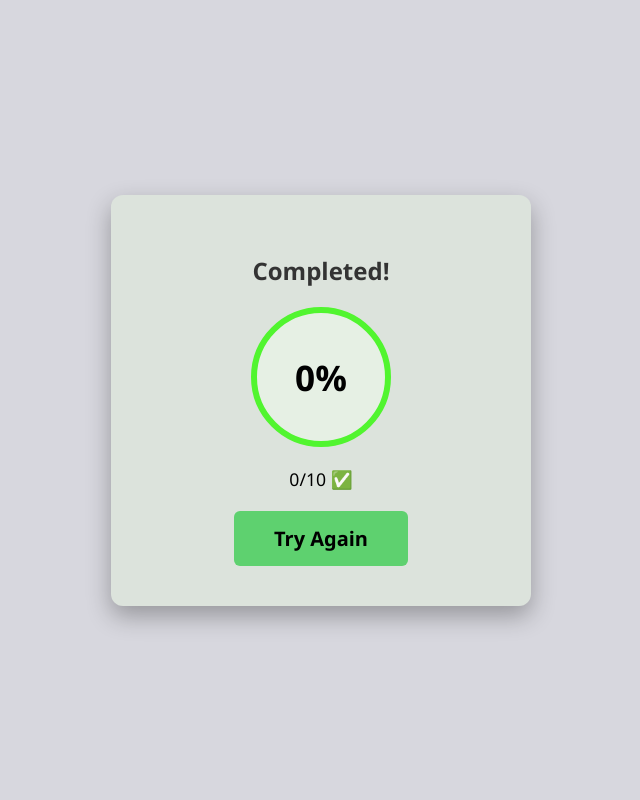
After one commit to Gowthaman585/linux-quest, a Flask app: page /results in a window 1280 px wide. The commit adds this page. Shown: the whole page, without its empty margins (319-959 px from the left). Run offline with Flask 3, Linux system fonts and the light colour scheme.

Commit message:
feat(scoring): implement session-based scoring service and results view

```diff
--- a/app/__init__.py
+++ b/app/__init__.py
@@ -2,7 +2,7 @@ from flask import Flask
 
 def create_app():
     app = Flask(__name__)
-
+    app.secret_key = '8da77a6e2f5c066e25bac4134fe6e011bf811829df11d999c6409f0a370d3289'
     # Register application routes via Blueprints
     from app import routes
     app.register_blueprint(routes.bp)
--- a/app/routes.py
+++ b/app/routes.py
@@ -1,18 +1,18 @@
 from flask import Blueprint, render_template, request, redirect, url_for
 from app.questions.ssh import QUESTIONS
+from app.services.scoring import init_quiz_session, process_answer, get_quiz_results
 
 bp = Blueprint('main', __name__)
 
 @bp.route('/')
 def home():
+    init_quiz_session()
     return render_template('index.html', title="LinuxQuest")
-
 
 # Redirect /quiz to the first question automatically
 @bp.route('/quiz')
 def quiz():
     return redirect(url_for('main.quiz_question', q_id=1))
-
 
 # Dynamic route that handles any question number (1, 2, 3...)
 @bp.route('/quiz/<int:q_id>', methods=['GET', 'POST'])
@@ -21,7 +21,7 @@ def quiz_question(q_id):
     question = next((q for q in QUESTIONS if q["id"] == q_id), None)
 
     if not question:
-        return "<h1>Quiz Finished or Question Not Found!</h1>", 404
+        return "<h1>Question Not Found!</h1>", 404
 
     if request.method == 'POST':
         selected_answer = request.form.get('answer')
@@ -29,16 +29,23 @@ def quiz_question(q_id):
         if not selected_answer:
             return render_template('quiz.html', title=f"LinuxQuest | Question {q_id}", q=question, error="Please select an answer!")
 
+        # 1. Record the answer and update score via the scoring service
+        process_answer(q_id, int(selected_answer))
+
         # Calculate next question ID
         next_q_id = q_id + 1
         has_next = any(q["id"] == next_q_id for q in QUESTIONS)
 
-        is_correct = int(selected_answer) == question['correct']
-
-        # For now, progress to next question if available
+        # 2. Progress to next question or redirect to results page
         if has_next:
             return redirect(url_for('main.quiz_question', q_id=next_q_id))
         else:
-            return "<h1>Quiz Completed!</h1><p>More questions are on the way</p>"
+            return redirect(url_for('main.results'))
 
     return render_template('quiz.html', title=f"LinuxQuest | Question {q_id}", q=question)
+
+# 3. Dedicated results route to display the circular score badge
+@bp.route('/results')
+def results():
+    score, total, percentage = get_quiz_results()
+    return render_template('results.html', score=score, total=total, percentage=percentage)
--- /dev/null
+++ b/app/services/scoring.py
@@ -0,0 +1,33 @@
+# app/services/quiz_logic.py
+
+from flask import session
+from app.questions.ssh import QUESTIONS
+
+def init_quiz_session():
+    session['answers'] = {}
+    session['score'] = 0
+
+def process_answer(question_id, selected_choice):
+    if 'answers' not in session:
+        session['answers'] = {}
+
+    question = QUESTIONS[question_id - 1]
+    is_correct = (selected_choice == question['correct'])
+
+    answers = session['answers']
+    answers[str(question_id)] = {
+        'selected': selected_choice,
+        'correct': is_correct
+    }
+    session['answers'] = answers
+
+    # Recalculate score
+    score = sum(1 for a in answers.values() if a['correct'])
+    session['score'] = score
+    return is_correct
+
+def get_quiz_results():
+    total = len(QUESTIONS)
+    score = session.get('score', 0)
+    percentage = int((score / total) * 100) if total > 0 else 0
+    return score, total, percentage
--- a/app/static/css/style.css
+++ b/app/static/css/style.css
@@ -58,6 +58,15 @@ h1 {
     transform: translateY(-2px); /* Subtle lift effect */
 }
 
+.btn-start:focus {
+	outline: none;
+}
+
+.btn-start:focus-visible {
+	outline: 3px solid #01853D;
+	outline-offset: 3px;
+}
+
 .quiz-question {
     font-size: 1.25rem;
     color: #2D3748;
--- /dev/null
+++ b/app/templates/results.html
@@ -0,0 +1,68 @@
+<!DOCTYPE html>
+<html lang="en">
+<head>
+    <meta charset="UTF-8">
+    <title>LinuxQuest - Results</title>
+    <!-- Link your global stylesheet -->
+    <link rel="stylesheet" href="{{ url_for('static', filename='css/style.css') }}">
+    <style>
+        body {
+    		font-family: 'Segoe UI', Tahoma, Geneva, system-ui, -apple-system, sans-serif;
+    		background-color: #D7D7DE;
+    		display: flex;
+    		color: #333333;
+    		flex-direction: column;
+    		justify-content: center;
+    		align-items: center;
+    		min-height: 100vh;   /* was: height: 60vh */
+    		padding-top: 0;      /* NEW: cancels the 10vh from style.css */
+    		margin: 0;
+	}
+        .results-card {
+            background: #DCE3DC;
+            padding: 40px;
+            border-radius: 12px;
+            text-align: center;
+            box-shadow: 0 10px 25px rgba(0, 0, 0, 0.3);
+            width: 420px;
+        }
+        .score-circle {
+            width: 140px;
+            height: 140px;
+            border-radius: 50%;
+            border: 6px solid #51F52F;
+            display: flex;
+            flex-direction: column;
+            align-items: center;
+            justify-content: center;
+            margin: 0 auto 20px auto;
+            background: #E6F0E4;
+        }
+        .percentage {
+            font-size: 2.2rem;
+            font-weight: bold;
+            color: #000000;
+        }
+        .score-text {
+            font-size: 1.1rem;
+            color: #000000;
+            margin-top: 5px;
+            margin-bottom: 20px; /* Adds space before the button */
+        }
+    </style>
+</head>
+<body>
+    <div class="results-card">
+        <h2>Completed!</h2>
+
+        <div class="score-circle">
+            <div class="percentage">{{ percentage }}%</div>
+        </div>
+
+        <div class="score-text">{{ score }}/{{ total }} ✅</div>
+
+        <!-- This now uses your exact global .btn-start style -->
+        <a href="{{ url_for('main.home') }}" class="btn-start">Try Again</a>
+    </div>
+</body>
+</html>
```
